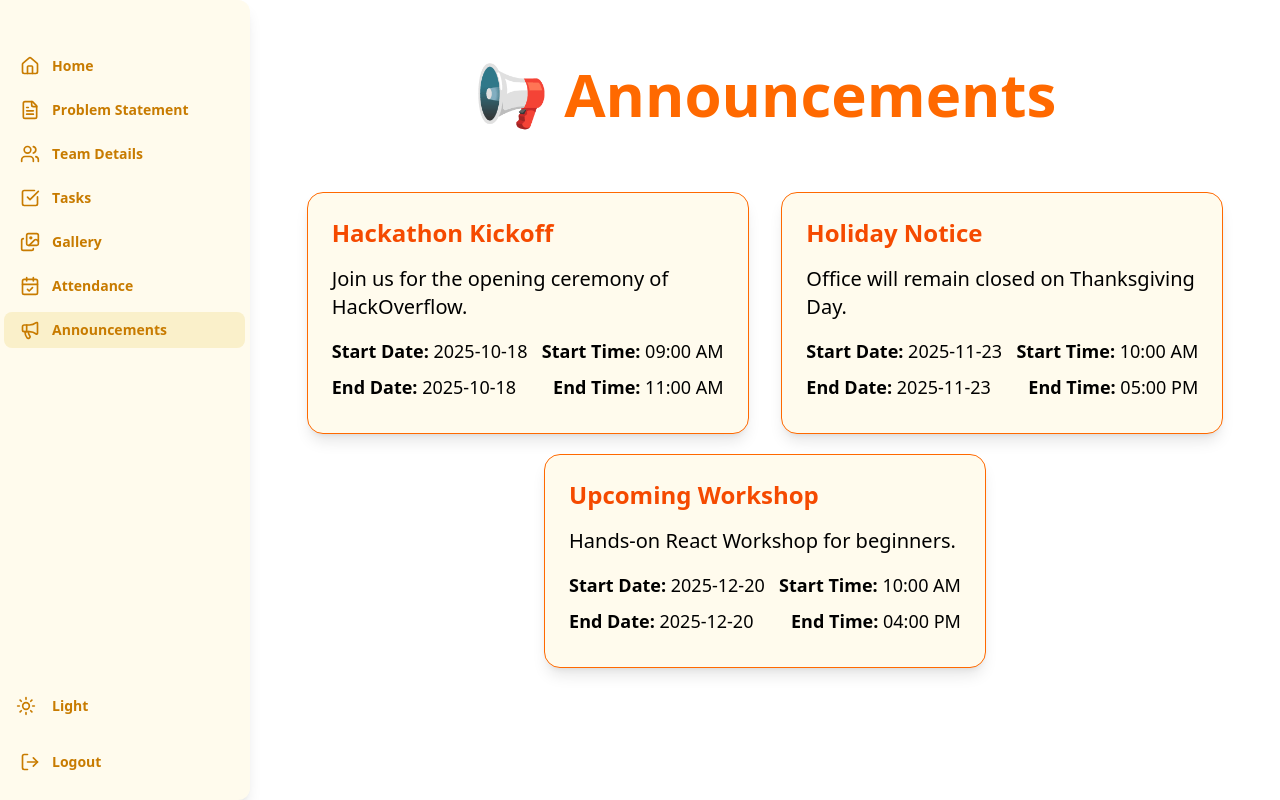
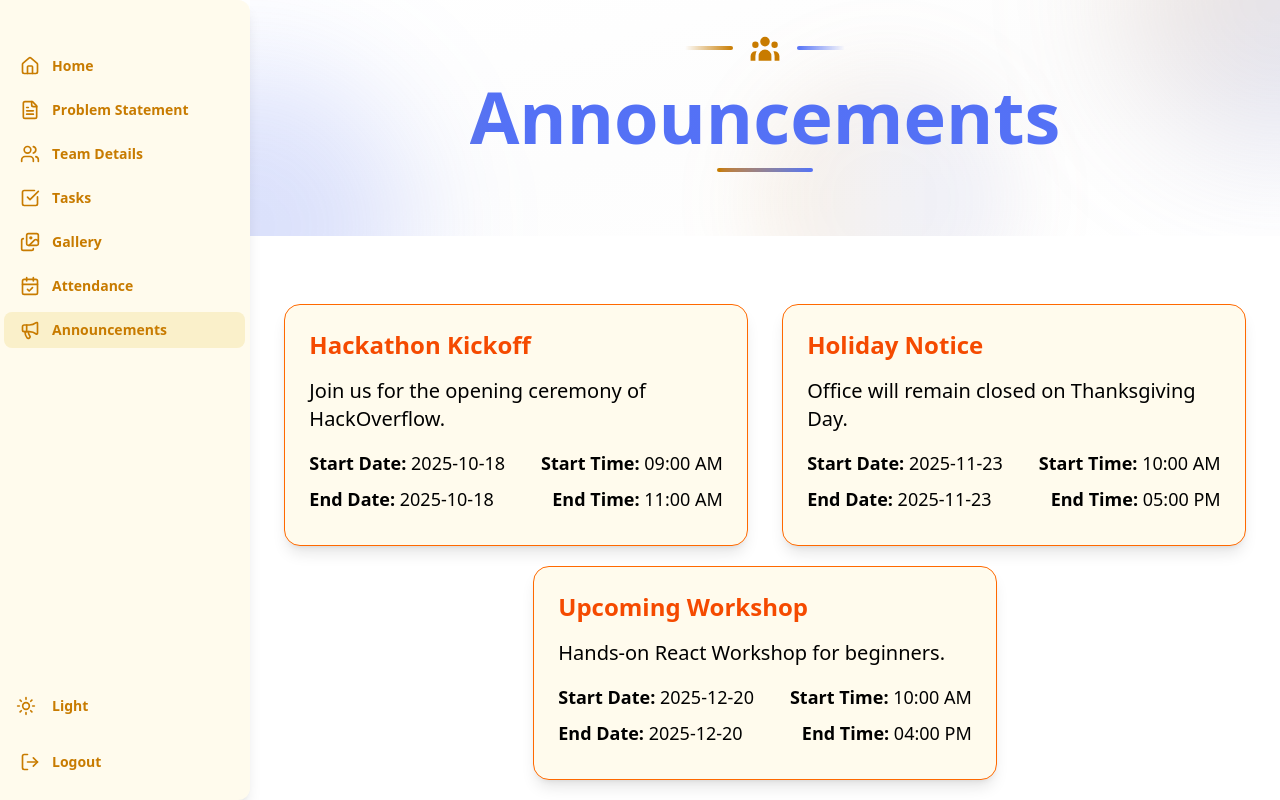
Before and after one commit to SRKRCC/HackOverflow-frontend, a React (Vite) app: page /team/announcements in a window 1280 px wide. Built offline with nearby package versions, Linux system fonts and the light colour scheme.

Commit message:
announcements header updated in teams portal

```diff
--- a/src/components/team/Announcements.tsx
+++ b/src/components/team/Announcements.tsx
@@ -29,10 +29,39 @@ const AnnouncementsTeam: React.FC = () => {
   };
 
   return (
-    <div className="min-h-screen bg-background text-foreground p-6">
-      <h1 className="text-5xl md:text-6xl font-extrabold text-orange-500 mt-10 animate-fade-in text-center">
-        📢 Announcements
-      </h1>
+    <div className="min-h-screen bg-background text-foreground">
+      <header className="relative  py-8 px-4 bg-gradient-to-br from-background via-muted/30 to-background">
+                {/* Animated Background Elements */}
+                <div className="absolute inset-0 overflow-hidden">
+                <div className="absolute -top-40 -right-40 w-80 h-80 bg-gradient-to-br from-primary/20 to-secondary/20 rounded-full blur-3xl animate-float"></div>
+                <div className="absolute -bottom-40 -left-40 w-80 h-80 bg-gradient-to-tr from-secondary/20 to-accent/20 rounded-full blur-3xl animate-float" style={{animationDelay: '1s'}}></div>
+                <div className="absolute top-20 left-1/2 w-60 h-60 bg-gradient-to-r from-primary/10 to-secondary/10 rounded-full blur-2xl animate-pulse-glow"></div>
+                </div>
+
+                <div className="relative z-10 max-w-6xl mx-auto text-center">
+                {/* Main Title */}
+                <div className="mb-8">
+                    <div className="inline-flex items-center justify-center mb-4">
+                    <div className="w-12 h-1 bg-gradient-to-r from-transparent to-primary rounded-full animate-slide-in"></div>
+                    <div className="mx-4">
+                        <svg className="w-8 h-8 text-primary animate-scale-in" fill="currentColor" viewBox="0 0 20 20">
+                        <path d="M13 6a3 3 0 11-6 0 3 3 0 016 0zM18 8a2 2 0 11-4 0 2 2 0 014 0zM14 15a4 4 0 00-8 0v3h8v-3zM6 8a2 2 0 11-4 0 2 2 0 014 0zM16 18v-3a5.972 5.972 0 00-.75-2.906A3.005 3.005 0 0119 15v3h-3zM4.75 12.094A5.973 5.973 0 004 15v3H1v-3a3 3 0 013.75-2.906z"/>
+                        </svg>
+                    </div>
+                    <div className="w-12 h-1 bg-gradient-to-l from-transparent to-secondary rounded-full animate-slide-in" style={{animationDelay: '0.2s'}}></div>
+                    </div>
+
+                    <h1 className="text-3xl md:text-7xl font-black mb-4 animate-fade-in">
+                    <span className="bg-gradient-to-r from-primary via-secondary to-accent bg-clip-text text-transparent animate-gradient">
+                        Announcements
+                    </span>
+                    </h1>
+
+                    <div className="w-24 h-1 bg-gradient-to-r from-primary to-secondary mx-auto rounded-full animate-scale-in" style={{animationDelay: '0.4s'}}></div>
+                </div>
+
+                </div>
+            </header>
 
       <div className="flex flex-wrap justify-evenly max-w-6xl mx-auto mt-12">
         {announcements.length > 0 ? (
@@ -42,7 +71,7 @@ const AnnouncementsTeam: React.FC = () => {
               initial={{ opacity: 0, y: 20 }}
               animate={{ opacity: 1, y: 0 }}
               transition={{ duration: 0.5, delay: idx * 0.2 }}
-              className="p-6 sm:w-[45%] rounded-2xl shadow-lg border border-orange-500 mt-5 transition-all duration-500 hover:scale-[1.02] bg-card text-black dark:text-white"
+              className="p-6 sm:w-[45%] w-full rounded-2xl shadow-lg border border-orange-500 mt-5 transition-all duration-500 hover:scale-[1.02] bg-card text-black dark:text-white"
             >
               <h2 className="text-2xl font-bold text-orange-600 mb-4">{announcement.title}</h2>
               <p className="text-xl mb-4">{announcement.description}</p>
```
